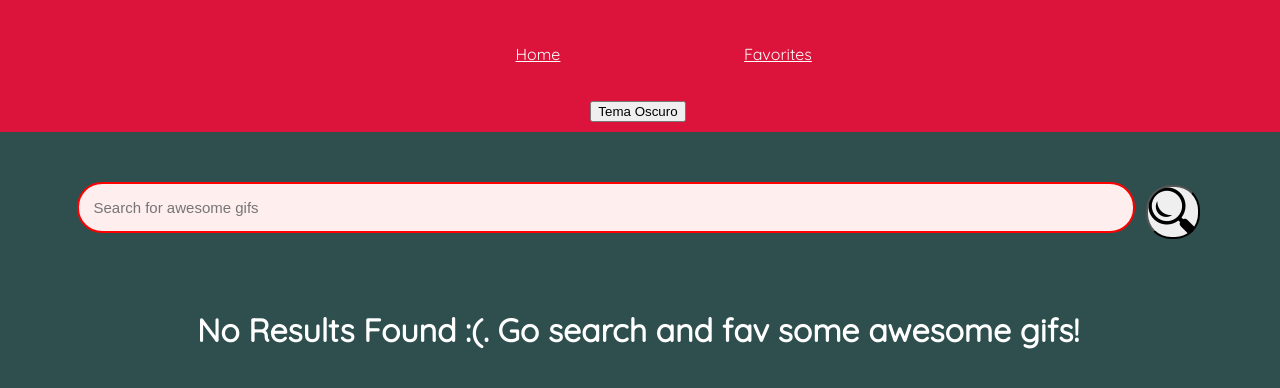
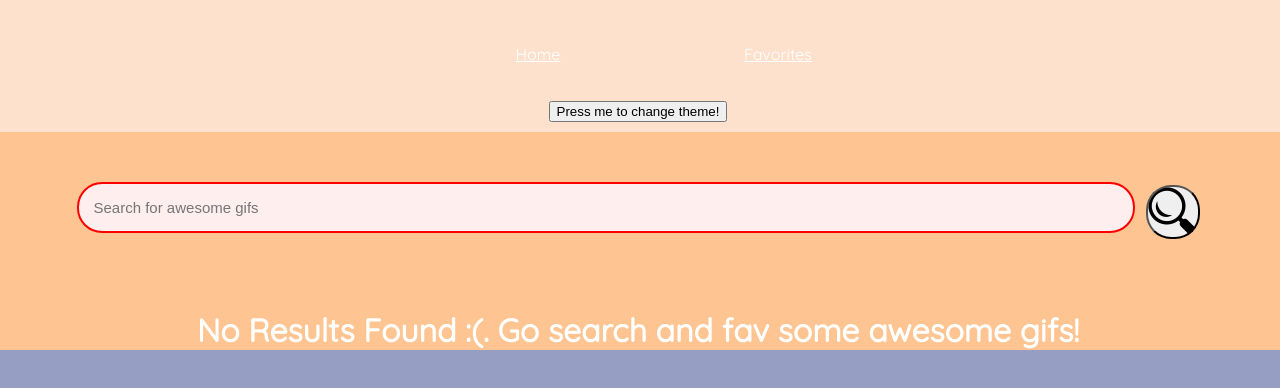
Before and after one commit to wizelineacademy/react-series-challenge, a React (Create React App) app: page /favorite in a window 1280 px wide. Shown: the top 388 px of the page. Built offline with nearby package versions, Linux system fonts and the light colour scheme.

Commit message:
Adds ThemeProider with ThemeChanger

```diff
--- a/src/App.js
+++ b/src/App.js
@@ -28,7 +28,7 @@ class App extends Component {
       <ThemeProvider theme = { this.state.nightMode ? themeSunny : themeNightly }>
         <Provider store = {store}>
         <StyledDiv>
-              <StyledHeader>
+              <StyledHeader {...this.props}>
                 <StyledUl>
                     <StyledLi><StyledNavLink
                     to = "/home"
--- a/src/App.styled.js
+++ b/src/App.styled.js
@@ -3,7 +3,7 @@ import { NavLink } from 'react-router-dom';
 
 export const GifSection = styled.div`
   text-align: center;
-  background-color: DarkSlateGray;
+  background-color: ${props => props.theme.gifPageBackground};
   padding-left: 0px;
   padding-right: 2px;
   width: 100%;
@@ -12,7 +12,7 @@ export const GifSection = styled.div`
 
 export const StyledHeader = styled.div`
   text-align: center;
-  background-color: Crimson;
+  background-color: ${props => props.theme.headerBackground};
   padding-top: 10px;
   padding-bottom: 10px;
   padding-right: 2px;
--- a/src/components/GifCards/GifCards.js
+++ b/src/components/GifCards/GifCards.js
@@ -13,7 +13,7 @@ const GifCards = (props) => {
             arrays = Object.keys(gifData).map((key, index) => {
                 let { id, url, isFavorite } = gifData[index];
                 return (
-                <GifCardsStyled key = {id} >
+                <GifCardsStyled key = {id} {...props}>
                     <GifCard imageUrl = {url}/>
 
                     <GifCardControls
--- a/src/components/GifCards/GifCards.styled.js
+++ b/src/components/GifCards/GifCards.styled.js
@@ -4,7 +4,7 @@ import styled from 'styled-components';
 // Awesome job link: https://www.w3schools.com/cssref/tryit.asp?filename=trycss3_box-shadow4
 export const GifCardsStyled = styled.div`
     display: inline-block;
-    background-color: #ffffff
+    background-color: ${props => props.theme.favoritePageBackground};
     padding: 10px;
     margin: 10px;
     border: 1px solid;
--- a/src/components/GifFavorite/GifFavorite.js
+++ b/src/components/GifFavorite/GifFavorite.js
@@ -48,7 +48,7 @@ class GifFavorite extends Component {
 
     render() {
         return (
-            <StyledGifFavorite>
+            <StyledGifFavorite {...this.props}>
                     <SearchBar
                     updateState = { this.updateState }
                     handleSearch = { this.handleSearch } />
--- a/src/components/GifFavorite/GifFavorite.styled.js
+++ b/src/components/GifFavorite/GifFavorite.styled.js
@@ -5,5 +5,5 @@ export const StyledGifFavorite = styled.div`
     padding-left: 0px;
     padding-right: 2px;
     width: 100%;
-    background-color: DarkSlateGray;
+    background-color: ${props => props.theme.cardBackground};
 `
--- a/src/components/ThemeSelector/ThemeSelector.js
+++ b/src/components/ThemeSelector/ThemeSelector.js
@@ -3,7 +3,7 @@ import React, { Component } from 'react';
 class ThemeSelector extends Component {
 
     render() {
-        return(<button onClick = {this.props.changeTheme}> Tema Oscuro </button>);
+        return(<button onClick = {this.props.changeTheme}> Press me to change theme! </button>);
     }
 }
 
--- a/src/globalInjection.js
+++ b/src/globalInjection.js
@@ -1,11 +1,17 @@
 import { injectGlobal } from 'styled-components';
 
 export const themeSunny = {
-    gifPageBackground: '#ff0198',
+    gifPageBackground: '#969ec3',
+    favoritePageBackground: '#c8bed7',
+    headerBackground: '#fde1cc',
+    cardBackground: '#fec492',
 }
 
 export const themeNightly = {
-    gifPageBackground: '#6e27c5',
+    gifPageBackground: '#131862',
+    favoritePageBackground: '#2e4482',
+    headerBackground: '#87889c',
+    cardBackground: '#bea9de',
 }
 
 injectGlobal`
```
